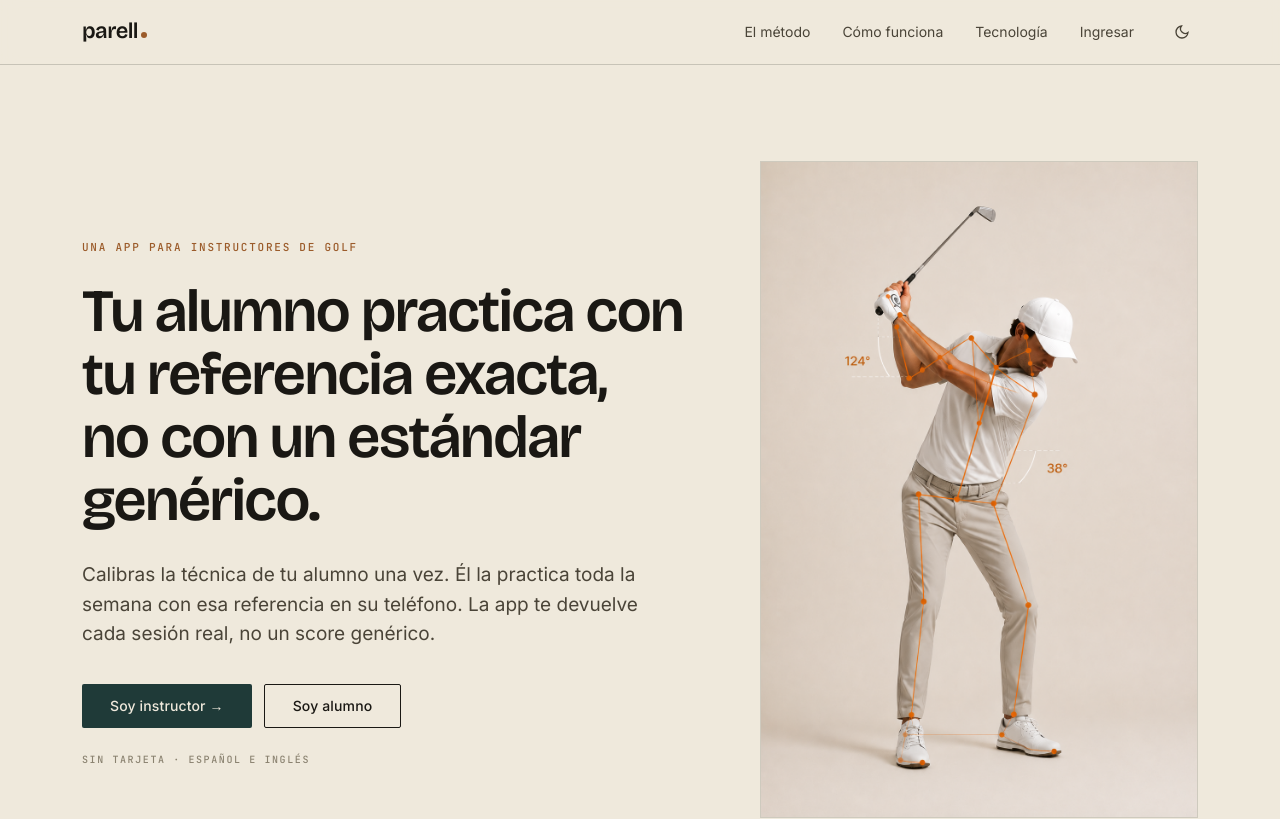
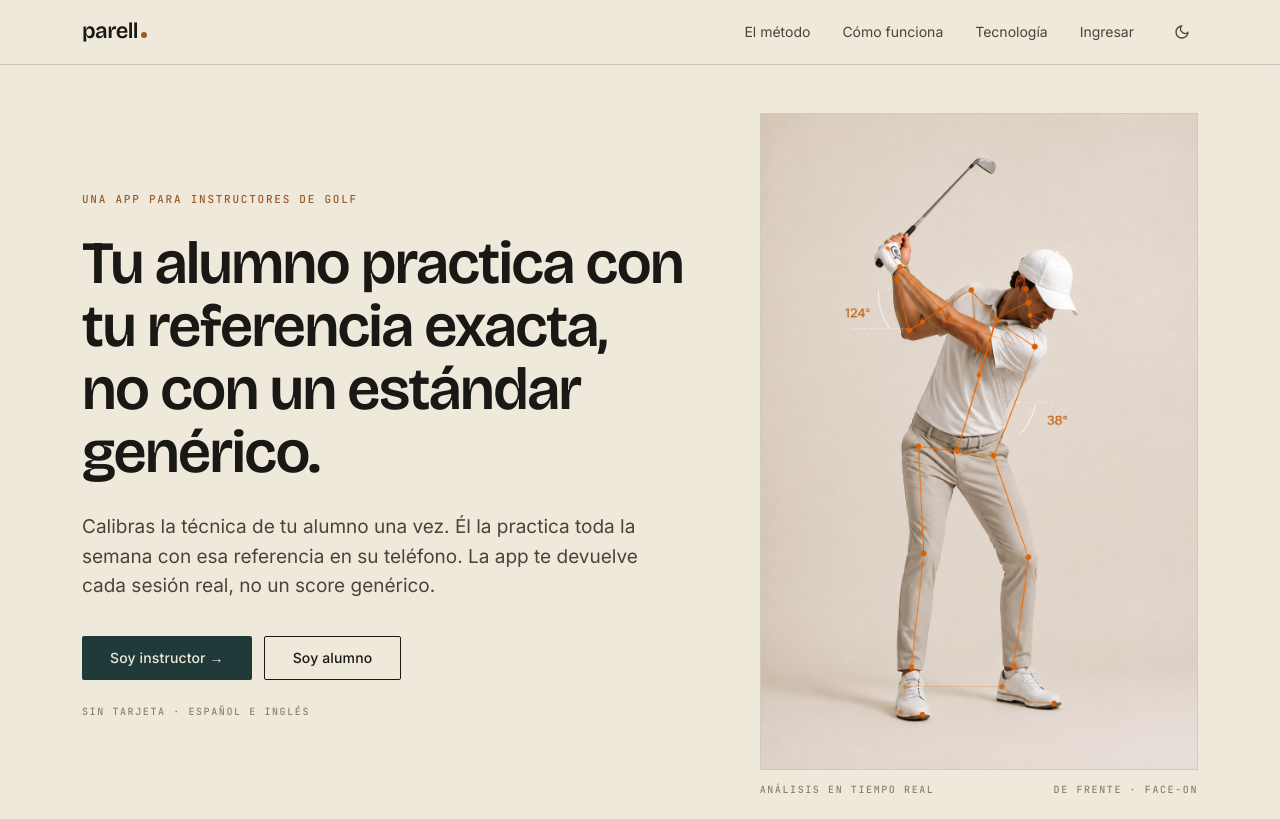
Before and after one commit to cabrerapedro/par3, a Next.js app: page / in a window 1280 px wide. Shown: the top 819 px of the page. Built offline with nearby package versions, Linux system fonts and the light colour scheme; no server answers.

Commit message:
fix(landing): tighten space between header and hero
The taller hero image pushed the centered hero text down on load. Halve the
hero's top padding (pt-6 md:pt-12) while keeping the bottom spacing.

```diff
--- a/app/page.tsx
+++ b/app/page.tsx
@@ -67,7 +67,7 @@ function Header() {
 function Hero() {
   return (
     <section className="border-b border-rule">
-      <div className="mx-auto max-w-[1180px] px-6 md:px-8 py-12 md:py-24 grid md:grid-cols-[1.4fr_1fr] gap-12 md:gap-16 items-center">
+      <div className="mx-auto max-w-[1180px] px-6 md:px-8 pt-6 md:pt-12 pb-12 md:pb-24 grid md:grid-cols-[1.4fr_1fr] gap-12 md:gap-16 items-center">
         <div>
           <p className="small-caps font-mono text-[11px] text-accent">
             Una app para instructores de golf
```
